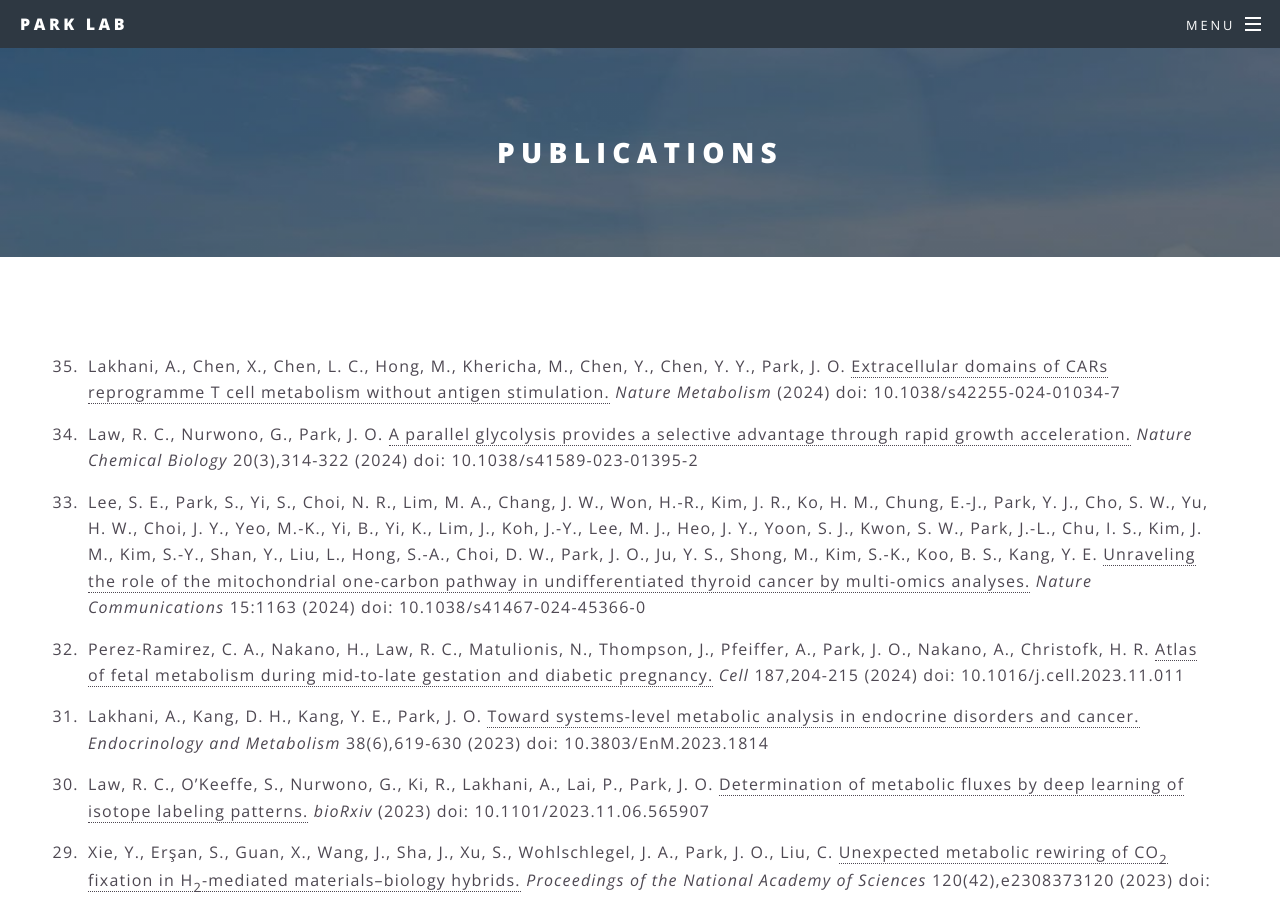
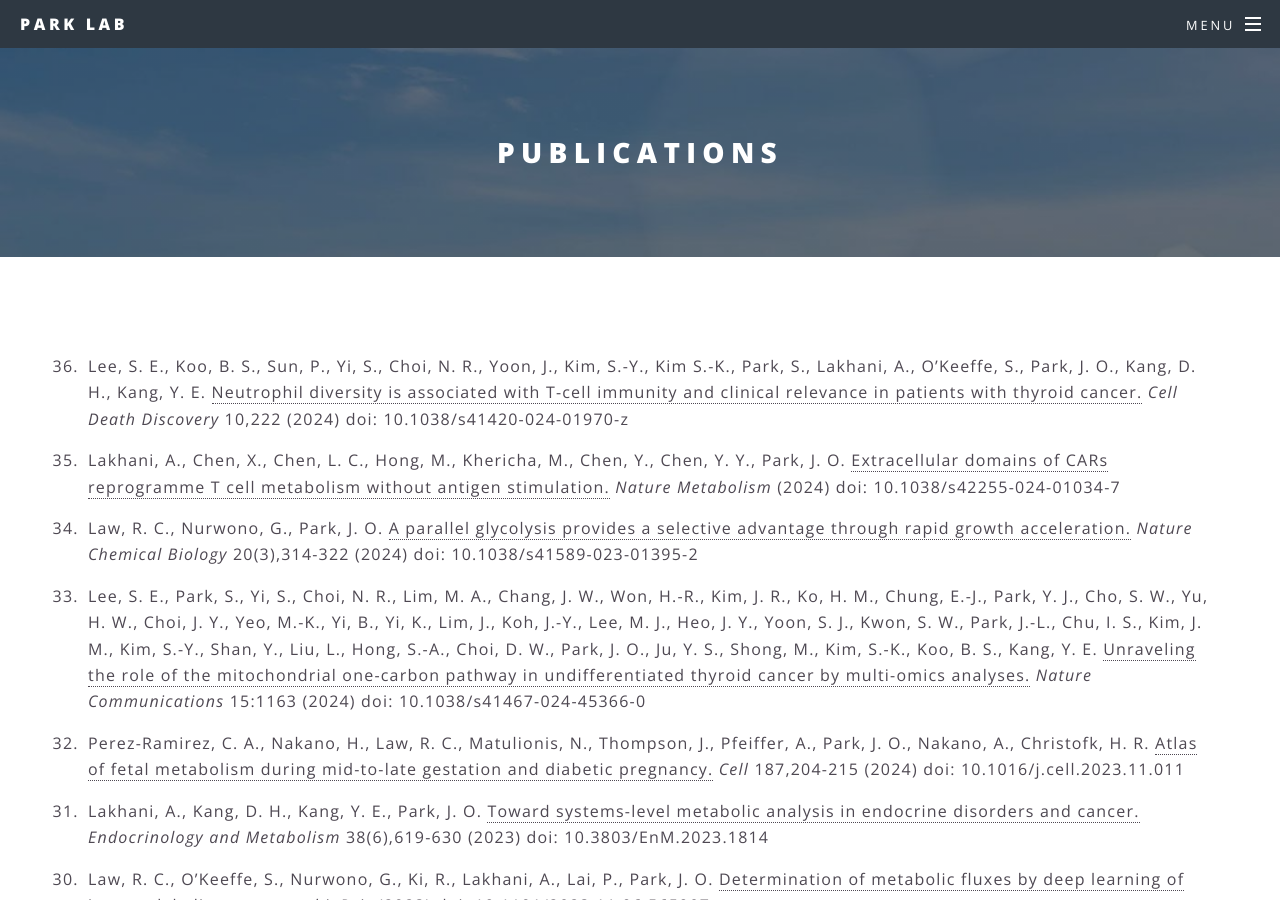
Before and after one commit to jopark/jopark.github.io, a Jekyll site: the page built from publications.html, in a window 1280 px wide and 900 px high. Built offline with Jekyll 4.4.1, drawn with Linux system fonts in a browser that asks for light colours.

Commit message:
Update publications.html

```diff
--- a/publications.html
+++ b/publications.html
@@ -4,6 +4,7 @@ title: Publications
 ---
 
 <ol reversed class="ul2">
+<li>Lee, S. E., Koo, B. S., Sun, P., Yi, S., Choi, N. R., Yoon, J., Kim, S.-Y., Kim S.-K., Park, S., Lakhani, A., O’Keeffe, S., Park, J. O., Kang, D. H., Kang, Y. E.  <a href="https://doi.org/10.1038/s41420-024-01970-z">Neutrophil diversity is associated with T-cell immunity and clinical relevance in patients with thyroid cancer.</a> <i>Cell Death Discovery</i> 10,222 (2024) doi: 10.1038/s41420-024-01970-z</li>
 <li>Lakhani, A., Chen, X., Chen, L. C., Hong, M., Khericha, M., Chen, Y., Chen, Y. Y., Park, J. O.  <a href="https://doi.org/10.1038/s42255-024-01034-7">Extracellular domains of CARs reprogramme T cell metabolism without antigen stimulation.</a> <i>Nature Metabolism</i> (2024) doi: 10.1038/s42255-024-01034-7</li>
 <li>Law, R. C., Nurwono, G., Park, J. O.  <a href="https://doi.org/10.1038/s41589-023-01395-2">A parallel glycolysis provides a selective advantage through rapid growth acceleration.</a> <i>Nature Chemical Biology</i> 20(3),314-322 (2024) doi: 10.1038/s41589-023-01395-2</li>
 <li>Lee, S. E., Park, S., Yi, S., Choi, N. R., Lim, M. A., Chang, J. W., Won, H.-R., Kim, J. R., Ko, H. M., Chung, E.-J., Park, Y. J., Cho, S. W., Yu, H. W., Choi, J. Y., Yeo, M.-K., Yi, B., Yi, K., Lim, J., Koh, J.-Y., Lee, M. J., Heo, J. Y., Yoon, S. J., Kwon, S. W., Park, J.-L., Chu, I. S., Kim, J. M., Kim, S.-Y., Shan, Y., Liu, L., Hong, S.-A., Choi, D. W., Park, J. O., Ju, Y. S., Shong, M., Kim, S.-K., Koo, B. S., Kang, Y. E.  <a href="https://www.nature.com/articles/s41467-024-45366-0">Unraveling the role of the mitochondrial one-carbon pathway in undifferentiated thyroid cancer by multi-omics analyses.</a> <i>Nature Communications</i> 15:1163 (2024) doi: 10.1038/s41467-024-45366-0</li>
```
